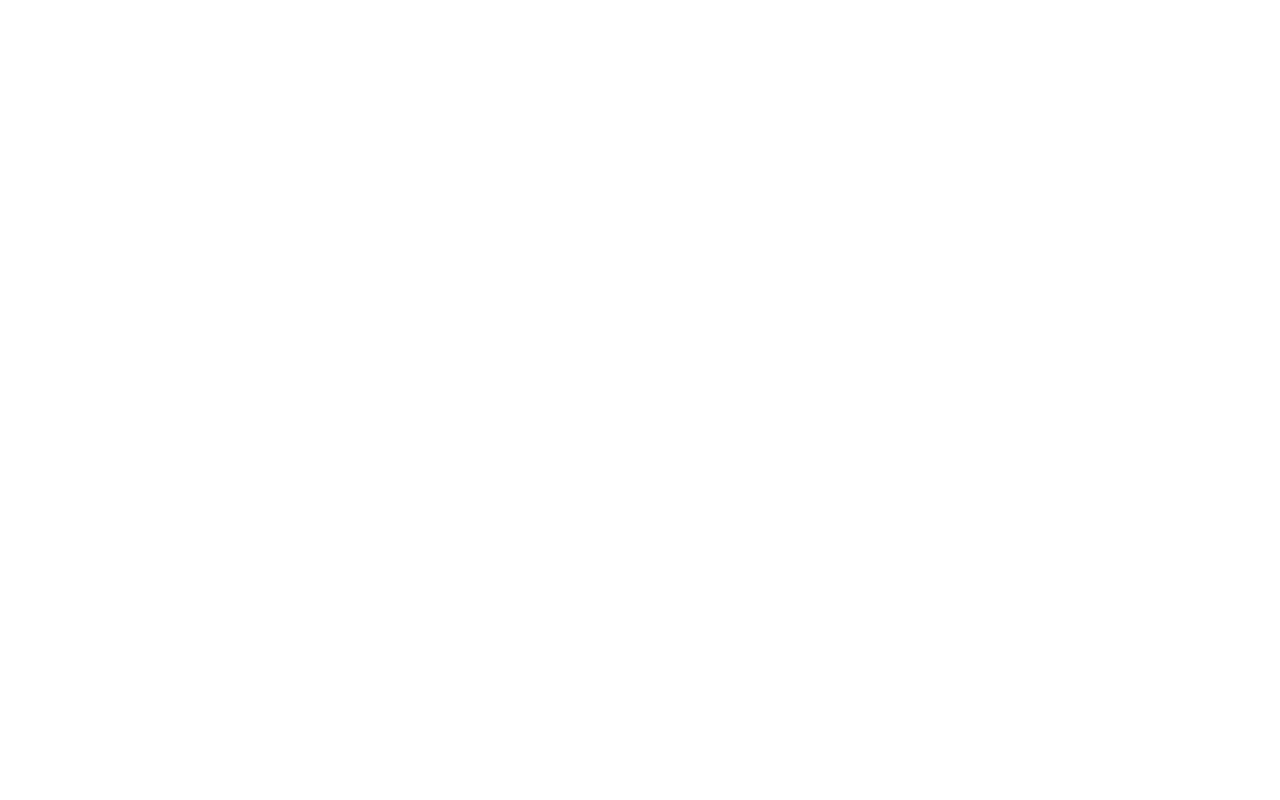
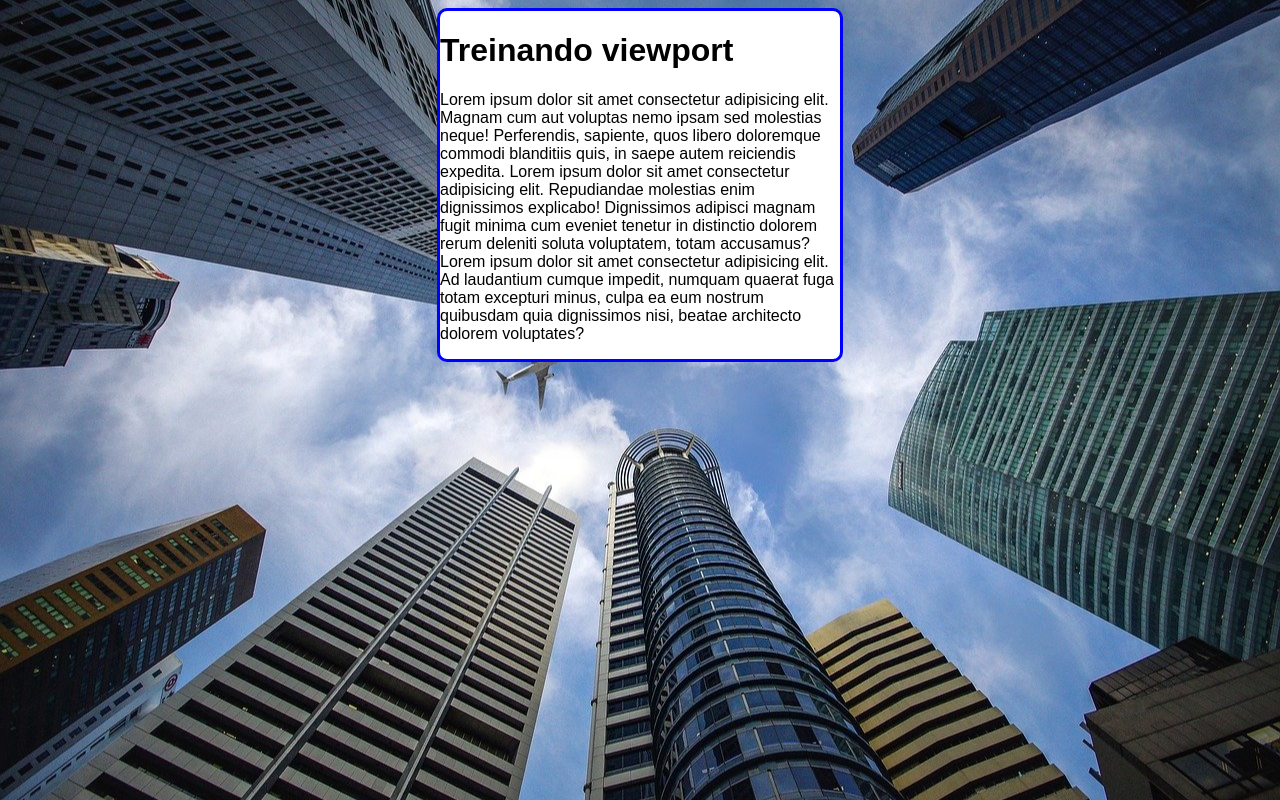
Before and after one commit to ThiagoVini-dev/html_css, a plain HTML site: page Exercicios/ex 022/fundo05.html in a window 1280 px wide. Drawn offline with Linux system fonts and the light colour scheme.

Commit message:
Atualização ex05

```diff
--- a/Exercicios/ex 022/fundo05.html
+++ b/Exercicios/ex 022/fundo05.html
@@ -1,11 +1,36 @@
 <!DOCTYPE html>
-<html lang="en">
+<html lang="pt-br">
 <head>
     <meta charset="UTF-8">
     <meta name="viewport" content="width=device-width, initial-scale=1.0">
-    <title>Document</title>
+    <title>viewport</title>
+    <style>
+        body{
+            height: 95vh;
+            background-image: url(imagens-cap19/wallpaper002.jpg);
+            background-repeat: no-repeat;
+            background-color: black;
+            background-size: cover;
+            background-position: center center;
+        }
+        main{
+            background-color: white;
+            font-family: Arial, Helvetica, sans-serif;
+            border: 3px solid blue;
+            border-radius: 10px;
+            width: 400px;
+            margin: auto;
+        }
+    </style>
 </head>
 <body>
-
+    <main>
+        <h1>
+            Treinando viewport
+        </h1>
+        <p>
+            Lorem ipsum dolor sit amet consectetur adipisicing elit. Magnam cum aut voluptas nemo ipsam sed molestias neque! Perferendis, sapiente, quos libero doloremque commodi blanditiis quis, in saepe autem reiciendis expedita. Lorem ipsum dolor sit amet consectetur adipisicing elit. Repudiandae molestias enim dignissimos explicabo! Dignissimos adipisci magnam fugit minima cum eveniet tenetur in distinctio dolorem rerum deleniti soluta voluptatem, totam accusamus?Lorem ipsum dolor sit amet consectetur adipisicing elit. Ad laudantium cumque impedit, numquam quaerat fuga totam excepturi minus, culpa ea eum nostrum quibusdam quia dignissimos nisi, beatae architecto dolorem voluptates?
+        </p>
+    </main>
 </body>
 </html>
```
